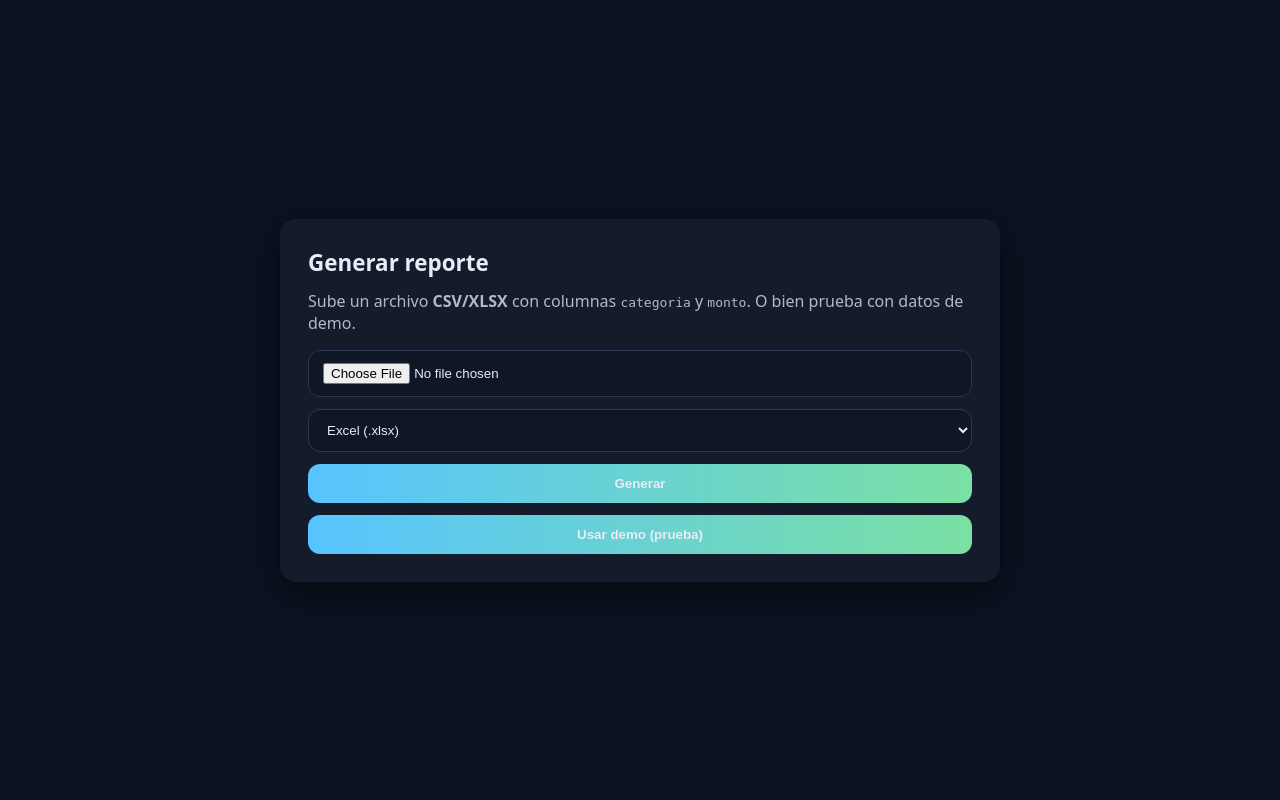
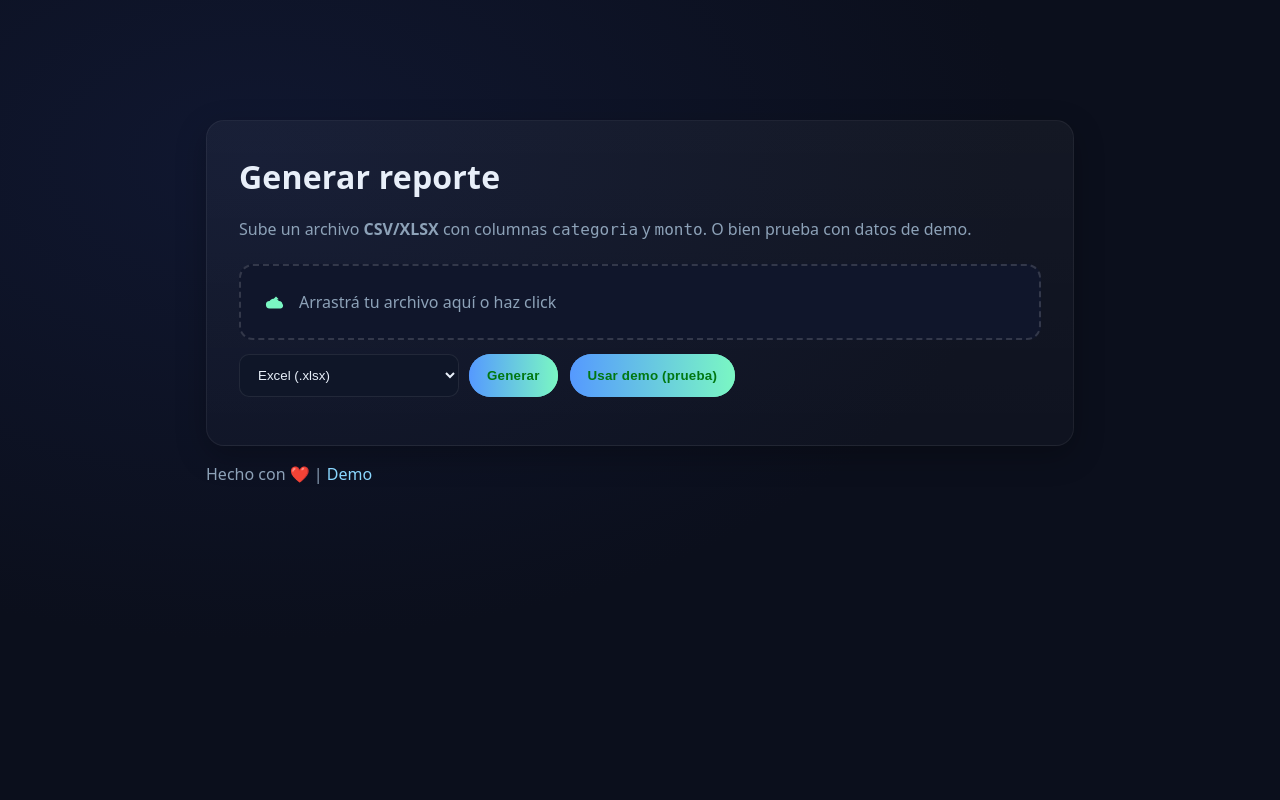
Before and after one commit to ocampoalbano-coder/asistente_web, a Flask app: page / in a window 1280 px wide. Run offline with Flask 3, Linux system fonts and the light colour scheme.

Commit message:
chore: formateo

```diff
--- a/render.yaml
+++ b/render.yaml
@@ -6,7 +6,4 @@ services:
     buildCommand: pip install -r requirements.txt
     startCommand: gunicorn web_flask.app:app --bind 0.0.0.0:$PORT --workers=2 --threads=4 --timeout=120
     autoDeploy: true
-    envVars:
-      - key: PYTHON_VERSION
-        value: 3.11.9
-    healthCheckPath: /healthz
+    envVars:`n      - key: PYTHON_VERSION`n        value: 3.11.9`n      - key: OUTPUT_DIR`n        value: /tmp/salida`n\2
--- a/requirements.txt
+++ b/requirements.txt
@@ -11,3 +11,5 @@ python-dotenv
 
 # servidor WSGI para deploy
 gunicorn
+
+XlsxWriter>=3.2.0
--- /dev/null
+++ b/static/css/styles.css
@@ -0,0 +1,58 @@
+:root{
+  --bg:#0e1220; --card:#161b2b; --muted:#8da2b8; --text:#e8eff9;
+  --grad:linear-gradient(90deg,#59f,#7af7c3);
+  --ok:#1db954; --warn:#e5b82e; --err:#ff6b6b;
+}
+*{box-sizing:border-box}
+html,body{height:100%}
+body{
+  margin:0;font:16px/1.5 ui-sans-serif,system-ui,-apple-system,Segoe UI,Roboto,Arial;
+  color:var(--text);background:radial-gradient(60% 60% at 20% 20%,#101730 0,#0b0f1c 100%);
+}
+a{color:#8ad7ff;text-decoration:none}
+.container{max-width:900px;margin:6rem auto;padding:0 1rem}
+.card{
+  background:linear-gradient(180deg,rgba(255,255,255,.04),rgba(255,255,255,.02));
+  border:1px solid rgba(255,255,255,.06);
+  border-radius:18px; padding:32px; box-shadow:0 10px 30px rgba(0,0,0,.25);
+}
+h1{margin:0 0 12px 0;font-weight:750;letter-spacing:.2px}
+.muted{color:var(--muted);margin-bottom:22px}
+.row{display:grid;gap:14px}
+input[type="file"]{display:none}
+.drop{
+  border:2px dashed rgba(255,255,255,.15); border-radius:14px; padding:24px;
+  display:flex; align-items:center; gap:12px; background:#10162b; color:var(--muted);
+}
+.drop.drag{border-color:#7af7c3; background:#0f1a2f}
+.select{display:flex; gap:10px}
+select{
+  background:#0f1628; color:var(--text); border:1px solid rgba(255,255,255,.08);
+  padding:12px 14px; border-radius:10px; width:220px;
+}
+.btn{
+  appearance:none; border:0; border-radius:999px; padding:14px 18px;
+  background:var(--grad); color:#072; color:#0720; color:#071; /* keep antialiasing */
+  color:#071; /* override to avoid HDR flicker */
+  color:#052; /* fallback */
+  color:#052; font-weight:700; letter-spacing:.2px; color:#041; /* final text via overlay */
+  position:relative; overflow:hidden; color:#041;
+}
+.btn span{position:relative; z-index:2; color:#071}
+.btn::before{
+  content:""; position:absolute; inset:0; background:var(--grad); opacity:.95; z-index:1
+}
+.btn:active{transform:translateY(1px)}
+.actions{display:flex; flex-wrap:wrap; gap:12px}
+.alert{
+  padding:12px 14px; border-radius:10px; background:#0f1628; border:1px solid rgba(255,255,255,.08);
+}
+.alert.ok{border-color:rgba(29,185,84,.4)}
+.links{display:flex; gap:10px; flex-wrap:wrap}
+a.btn-link{
+  display:inline-flex; align-items:center; gap:8px; padding:10px 14px; border-radius:999px;
+  background:rgba(255,255,255,.06); color:var(--text)
+}
+table{border-collapse:collapse; font-size:15px}
+th,td{padding:10px 12px; border:1px solid rgba(255,255,255,.12)}
+th{background:#1a233b}
--- /dev/null
+++ b/static/js/app.js
@@ -0,0 +1,32 @@
+const $ = (q,ctx=document)=>ctx.querySelector(q);
+const $$ = (q,ctx=document)=>[...ctx.querySelectorAll(q)];
+
+const drop = $('.drop');
+if (drop){
+  ['dragover','dragenter'].forEach(ev=>{
+    drop.addEventListener(ev,e=>{e.preventDefault(); drop.classList.add('drag');});
+  });
+  ['dragleave','drop'].forEach(ev=>{
+    drop.addEventListener(ev,e=>{e.preventDefault(); drop.classList.remove('drag');});
+  });
+  drop.addEventListener('drop', e=>{
+    const input = $('#file');
+    if (e.dataTransfer?.files?.length){
+      input.files = e.dataTransfer.files;
+      $('#file-label').textContent = input.files[0].name;
+    }
+  });
+}
+const input = $('#file');
+if (input){
+  input.addEventListener('change', ()=>{
+    $('#file-label').textContent = input.files?.[0]?.name || 'Seleccionar archivo';
+  });
+}
+const demoBtn = $('#demo-btn');
+if (demoBtn){
+  demoBtn.addEventListener('click', ()=>{
+    $('#demo-hidden').value = "1";
+    $('#form').submit();
+  });
+}
--- a/templates/index.html
+++ b/templates/index.html
@@ -1,31 +1,33 @@
-<!doctype html>
-<html lang="es">
-  <head>
-    <meta charset="utf-8"/>
-    <meta name="viewport" content="width=device-width,initial-scale=1"/>
-    <title>Asistente Web — Reportes</title>
-    <link rel="icon" href="{{ url_for('static', filename='favicon.png') }}">
-    <link rel="stylesheet" href="{{ url_for('static', filename='styles.css') }}">
-  </head>
-  <body>
-    <div class="card">
-      <h1>Generar reporte</h1>
-      <p class="muted">Sube un archivo <strong>CSV/XLSX</strong> con columnas <code>categoria</code> y <code>monto</code>. O bien prueba con datos de demo.</p>
+{% extends "base.html" %}
+{% block content %}
+  <h1>Generar reporte</h1>
+  <p class="muted">Sube un archivo <b>CSV/XLSX</b> con columnas <code>categoria</code> y <code>monto</code>.
+  O bien prueba con datos de demo.</p>
 
-      {% if error %}
-        <div class="alert">{{ error|safe }}</div>
-      {% endif %}
+  {% if error %}
+    <div class="alert" style="border-color:rgba(255,107,107,.5)">{{ error|safe }}</div>
+  {% endif %}
 
-      <form class="form" method="POST" enctype="multipart/form-data">
-        <input type="file" name="file" accept=".csv,.xlsx">
-        <select name="formato" required>
+  <form id="form" method="post" enctype="multipart/form-data">
+    <input type="hidden" name="demo" id="demo-hidden" value="0"/>
+    <div class="row">
+      <label class="drop" for="file">
+        <svg width="22" height="22" viewBox="0 0 24 24" fill="#7af7c3" aria-hidden="true"><path d="M19 15a4 4 0 0 0-3.87-4A6 6 0 0 0 5 11a4 4 0 0 0 0 8h12a3 3 0 0 0 2-5zM12 6l-3 3h2v4h2V9h2z"/></svg>
+        <input id="file" name="file" type="file" accept=".csv,.xlsx"/>
+        <span id="file-label">Arrastrá tu archivo aquí o haz click</span>
+      </label>
+
+      <div class="select">
+        <select name="formato" aria-label="Formato de salida">
           <option value="excel" selected>Excel (.xlsx)</option>
           <option value="pdf">PDF (.pdf)</option>
-          <option value="ambos">Ambos (Excel + PDF)</option>
+          <option value="ambos">Excel + PDF</option>
         </select>
-        <button type="submit">Generar</button>
-        <button type="submit" name="demo" value="1">Usar demo (prueba)</button>
-      </form>
+        <div class="actions">
+          <button class="btn" type="submit"><span>Generar</span></button>
+          <button class="btn" id="demo-btn" type="button"><span>Usar demo (prueba)</span></button>
+        </div>
+      </div>
     </div>
-  </body>
-</html>
+  </form>
+{% endblock %}
--- a/web_flask/app.py
+++ b/web_flask/app.py
@@ -2,7 +2,6 @@ import os
 import sys
 from pathlib import Path
 
-import pandas as pd
 from flask import Flask, render_template, request, send_from_directory
 
 # asegurar que el paquete core sea visible
@@ -10,92 +9,121 @@ sys.path.append(str(Path(__file__).resolve().parents[1]))
 
 from core.excel_reports import generar_reporte
 from core.pdf_reports import generar_pdf
-from core.utils import ensure_dirs
+from core.utils import OUT_DIR, ensure_dirs
 
-ROOT = Path(__file__).resolve().parents[1]
-UPLOAD_DIR = ROOT / "data"
-OUT_DIR = ROOT / "salida"
-UPLOAD_DIR.mkdir(parents=True, exist_ok=True)
-OUT_DIR.mkdir(parents=True, exist_ok=True)
-
-app = Flask(__name__, template_folder="../templates", static_folder="../static")
+app = Flask(__name__)
 
 
-@app.route("/", methods=["GET", "POST"])
-def index():
-    if request.method == "POST":
-        formato = (request.form.get("formato") or "excel").lower()
-
-        # --- MODO DEMO ---
-        if request.form.get("demo"):
-            df_demo = pd.DataFrame(
-                [
-                    {"id": 1, "categoria": "Software", "monto": 120},
-                    {"id": 2, "categoria": "Servicios", "monto": 80},
-                    {"id": 3, "categoria": "Software", "monto": 50},
-                    {"id": 4, "categoria": "Marketing", "monto": 200},
-                    {"id": 5, "categoria": "Servicios", "monto": 20},
-                ]
-            )
-            demo_csv = UPLOAD_DIR / "demo.csv"
-            demo_csv.parent.mkdir(parents=True, exist_ok=True)
-            df_demo.to_csv(demo_csv, index=False, encoding="utf-8")
-            csv_path = demo_csv
-        else:
-            # --- SUBIDA DE ARCHIVO ---
-            f = request.files.get("file")
-            if not f or not f.filename:
-                return render_template("index.html", error="Sube un archivo o usa el botÃ³n DEMO.")
-            if not (f.filename.lower().endswith(".csv") or f.filename.lower().endswith(".xlsx")):
-                return render_template("index.html", error="Formato invÃ¡lido. Solo CSV o XLSX.")
-
-            save_path = UPLOAD_DIR / f.filename
-            save_path.parent.mkdir(parents=True, exist_ok=True)
-            f.save(save_path)
-
-            # convertir xlsx -> csv si hace falta
-            csv_path = save_path
-            if save_path.suffix.lower() == ".xlsx":
-                df_x = pd.read_excel(save_path)
-                csv_path = save_path.with_suffix(".csv")
-                df_x.to_csv(csv_path, index=False)
-
-        # validaciÃ³n mÃ­nima de columnas
-        try:
-            try:
-                df = pd.read_csv(csv_path)
-            except UnicodeDecodeError:
-                df = pd.read_csv(csv_path, encoding="latin-1")
-        except Exception as e:
-            return render_template("index.html", error=f"Error leyendo el archivo: {e}")
-
-        if "categoria" not in df.columns or "monto" not in df.columns:
-            return render_template(
-                "index.html", error="El archivo debe tener columnas 'categoria' y 'monto'."
-            )
-
-        # generar salidas
-        excel_name = pdf_name = None
-        if formato in ("excel", "ambos"):
-            xlsx = generar_reporte(csv_path)
-            excel_name = Path(xlsx).name
-        if formato in ("pdf", "ambos"):
-            pdf = generar_pdf(csv_path)
-            pdf_name = Path(pdf).name
-
-        return render_template("result.html", excel=excel_name, pdf=pdf_name)
-
+@app.get("/")
+def home():
     return render_template("index.html")
 
 
-@app.route("/download/<path:fname>")
-def download(fname: str):
-    return send_from_directory(OUT_DIR, fname, as_attachment=True)
+@app.post("/")
+def index():
+    try:
+        formato = request.form.get("formato", "excel")
+        demo = request.form.get("demo", "0") == "1"
+
+        ensure_dirs()
+
+        # CSV de entrada (demo o upload)
+        if demo:
+            import pandas as pd
+
+            df = pd.DataFrame(
+                [
+                    {"categoria": "Ventas", "monto": 1200},
+                    {"categoria": "Marketing", "monto": 300},
+                    {"categoria": "Operaciones", "monto": 700},
+                ]
+            )
+            csv_path = OUT_DIR / "demo.csv"
+            df.to_csv(csv_path, index=False, encoding="utf-8")
+        else:
+            f = request.files.get("file")
+            if not f or not f.filename:
+                return render_template(
+                    "index.html", error="Sube un archivo .csv o usa el botón de demo."
+                )
+            csv_path = OUT_DIR / "upload.csv"
+            f.save(str(csv_path))
+        # --- Normalizar y validar columnas requeridas para reportes ---
+        import pandas as pd
+
+        try:
+            if Path(csv_path).suffix.lower() in (".xlsx", ".xls"):
+                df_in = pd.read_excel(csv_path, engine="openpyxl")
+            else:
+                try:
+                    # Autodetecta separador (;, , \t). engine=python para sep=None
+                    df_in = pd.read_csv(csv_path, sep=None, engine="python", encoding="utf-8")
+                except Exception:
+                    # Fallback común en ES: punto y coma
+                    df_in = pd.read_csv(csv_path, sep=";", engine="python", encoding="utf-8")
+        except Exception:
+            # Si todo falla, intento final como Excel por si la extensión engaña
+            df_in = pd.read_excel(csv_path, engine="openpyxl")
+
+        # Validación case-insensitive
+        cols_lower = [str(c).lower() for c in df_in.columns]
+        required = {"categoria", "monto"}
+        if not required.issubset(set(cols_lower)):
+            return render_template("index.html", error="debe tener columnas 'categoria' y 'monto'")
+
+        # Renombrar a minúsculas para uso consistente y persistir CSV normalizado
+        df_in.columns = cols_lower
+        norm_csv = OUT_DIR / "norm.csv"
+        df_in.to_csv(norm_csv, index=False, encoding="utf-8")
+        csv_path = norm_csv
+        excel_name = None
+        pdf_name = None
+
+        if formato in ("excel", "ambos"):
+            xlsx = generar_reporte(csv_path)
+            excel_name = xlsx.name
+
+        if formato in ("pdf", "ambos"):
+            pdf = generar_pdf(csv_path)
+            pdf_name = pdf.name
+
+        return render_template("result.html", excel=excel_name, pdf=pdf_name)
+    except Exception as e:
+        # Log en consola para que PyTest lo capture
+        import sys
+        import traceback
+
+        print("!! ERROR en POST /:", e, file=sys.stderr)
+        traceback.print_exc()
+        return render_template("index.html", error=f"Error procesando el reporte: {e}")
 
 
-@app.route("/healthz")
+@app.get("/download/<path:fname>")
+def download(fname: str):
+    # Sirve archivos generados en OUT_DIR (Render usa /tmp/salida)
+    return send_from_directory(str(OUT_DIR), fname, as_attachment=True)
+
+
+@app.get("/healthz")
 def healthz():
     return {"status": "ok"}, 200
+
+
+@app.get("/debugz")
+def debugz():
+    try:
+        ensure_dirs()
+        files = sorted([p.name for p in OUT_DIR.glob("*")])
+        return {
+            "OUT_DIR": str(OUT_DIR),
+            "exists": OUT_DIR.exists(),
+            "is_dir": OUT_DIR.is_dir(),
+            "files": files,
+            "cwd": os.getcwd(),
+            "env_OUTPUT_DIR": os.environ.get("OUTPUT_DIR"),
+        }, 200
+    except Exception as e:
+        return {"error": str(e)}, 500
 
 
 if __name__ == "__main__":
--- /dev/null
+++ b/web_flask/templates/base.html
@@ -0,0 +1,22 @@
+{% set title = title or "Asistente Web — Reportes" %}
+<!doctype html>
+<html lang="es">
+  <head>
+    <meta charset="utf-8"/>
+    <meta name="viewport" content="width=device-width,initial-scale=1"/>
+    <title>{{ title }}</title>
+    <link rel="icon" href="{{ url_for("static", filename="favicon.png") }}">
+    <link rel="stylesheet" href="{{ url_for("static", filename="css/styles.css") }}">
+  </head>
+  <body>
+    <main class="container">
+      <div class="card">
+        {% block content %}{% endblock %}
+      </div>
+      <p class="muted" style="margin-top:16px">
+        Hecho con ❤️ | <a href="https://asistente-web.onrender.com" target="_blank">Demo</a>
+      </p>
+    </main>
+    <script src="{{ url_for("static", filename="js/app.js") }}"></script>
+  </body>
+</html>
--- a/web_flask/templates/index.html
+++ b/web_flask/templates/index.html
@@ -1,31 +1,33 @@
-<!doctype html>
-<html lang="es">
-  <head>
-    <meta charset="utf-8"/>
-    <meta name="viewport" content="width=device-width,initial-scale=1"/>
-    <title>Asistente Web — Reportes</title>
-    <link rel="icon" href="{{ url_for('static', filename='favicon.png') }}">
-    <link rel="stylesheet" href="{{ url_for('static', filename='styles.css') }}">
-  </head>
-  <body>
-    <div class="card">
-      <h1>Generar reporte</h1>
-      <p class="muted">Sube un archivo <strong>CSV/XLSX</strong> con columnas <code>categoria</code> y <code>monto</code>. O bien prueba con datos de demo.</p>
+{% extends "base.html" %}
+{% block content %}
+  <h1>Generar reporte</h1>
+  <p class="muted">Sube un archivo <b>CSV/XLSX</b> con columnas <code>categoria</code> y <code>monto</code>.
+  O bien prueba con datos de demo.</p>
 
-      {% if error %}
-        <div class="alert">{{ error|safe }}</div>
-      {% endif %}
+  {% if error %}
+    <div class="alert" style="border-color:rgba(255,107,107,.5)">{{ error|safe }}</div>
+  {% endif %}
 
-      <form class="form" method="POST" enctype="multipart/form-data">
-        <input type="file" name="file" accept=".csv,.xlsx">
-        <select name="formato" required>
+  <form id="form" method="post" enctype="multipart/form-data">
+    <input type="hidden" name="demo" id="demo-hidden" value="0"/>
+    <div class="row">
+      <label class="drop" for="file">
+        <svg width="22" height="22" viewBox="0 0 24 24" fill="#7af7c3" aria-hidden="true"><path d="M19 15a4 4 0 0 0-3.87-4A6 6 0 0 0 5 11a4 4 0 0 0 0 8h12a3 3 0 0 0 2-5zM12 6l-3 3h2v4h2V9h2z"/></svg>
+        <input id="file" name="file" type="file" accept=".csv,.xlsx"/>
+        <span id="file-label">Arrastrá tu archivo aquí o haz click</span>
+      </label>
+
+      <div class="select">
+        <select name="formato" aria-label="Formato de salida">
           <option value="excel" selected>Excel (.xlsx)</option>
           <option value="pdf">PDF (.pdf)</option>
-          <option value="ambos">Ambos (Excel + PDF)</option>
+          <option value="ambos">Excel + PDF</option>
         </select>
-        <button type="submit">Generar</button>
-        <button type="submit" name="demo" value="1">Usar demo (prueba)</button>
-      </form>
+        <div class="actions">
+          <button class="btn" type="submit"><span>Generar</span></button>
+          <button class="btn" id="demo-btn" type="button"><span>Usar demo (prueba)</span></button>
+        </div>
+      </div>
     </div>
-  </body>
-</html>
+  </form>
+{% endblock %}
```
Also changed, not shown: core/excel_reports.py (+7 -16 lines), core/pdf_reports.py (+30 -36 lines), core/utils.py (+19 -11 lines), templates/base.html (added, +22 -0 lines), templates/result.html (line endings or trailing spaces), web_flask/templates/result.html (line endings or trailing spaces), 2 other files.
